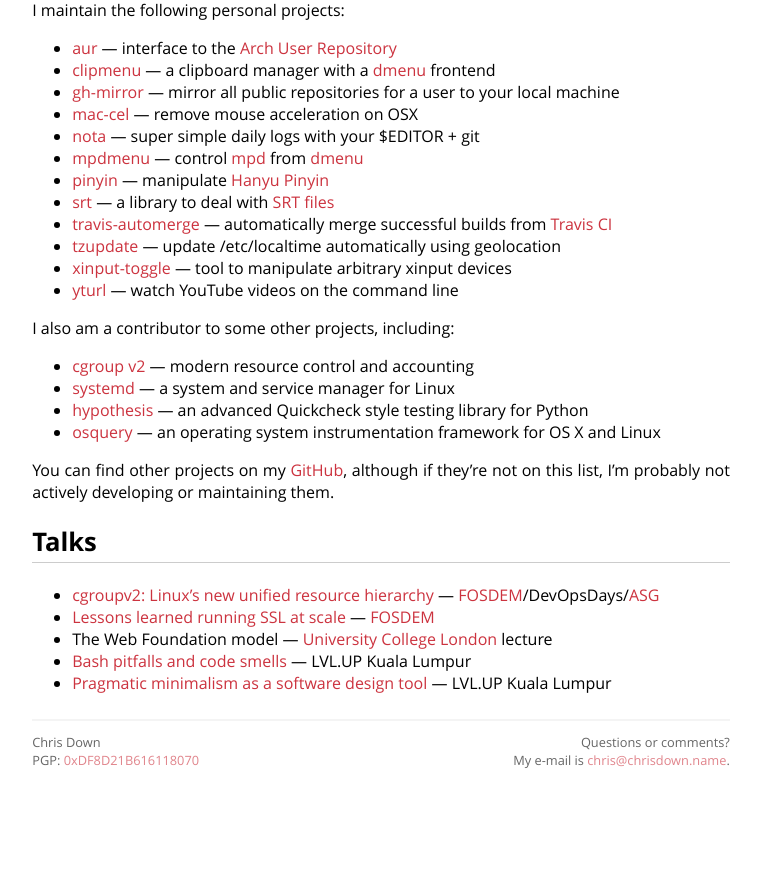
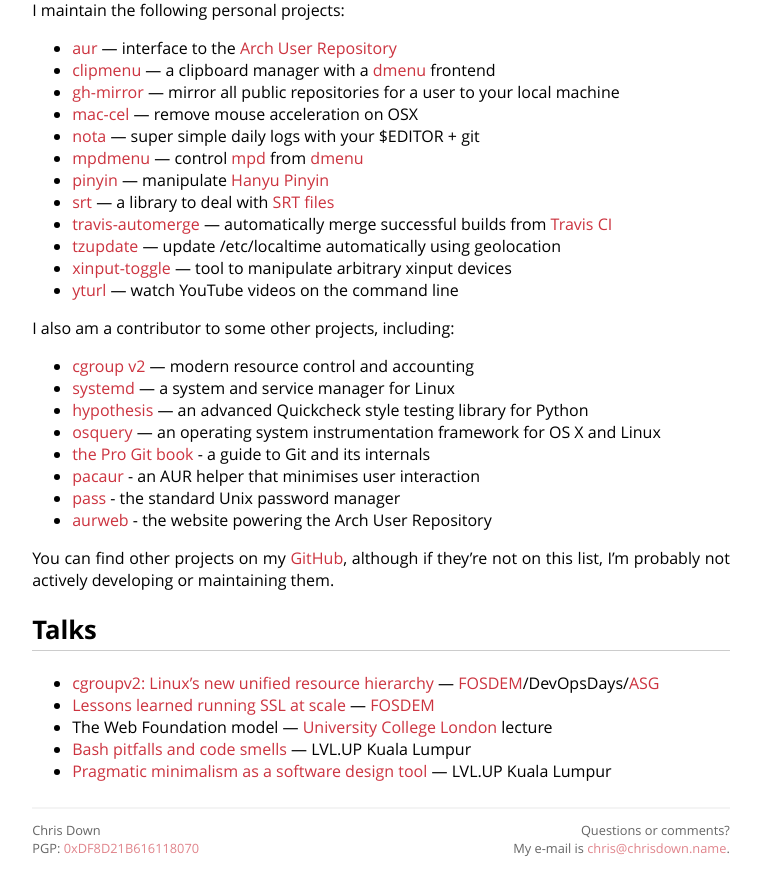
Before and after one commit to cdown/chrisdown.name, a Jekyll site: the page built from index.md, in a window 1280 px wide and 900 px high, scrolled down 1083 px. Shown: the top 895 px of the window, without its empty margins (259-1020 px from the left). Built offline with Jekyll 4.4.1, drawn with Linux system fonts in a browser that asks for light colours; before the commit the page ends 1895 px from its top, so only the background shows below that.

Commit message:
index: Add other projects

```diff
--- a/index.md
+++ b/index.md
@@ -88,6 +88,13 @@ I also am a contributor to some other projects, including:
   Quickcheck style testing library for Python
 - [osquery](https://github.com/facebook/osquery) — an operating system
   instrumentation framework for OS X and Linux
+- [the Pro Git book](https://git-scm.com/book/en/v2) - a guide to Git and its
+  internals
+- [pacaur](https://github.com/rmarquis/pacaur) - an AUR helper that minimises
+  user interaction
+- [pass](https://www.passwordstore.org/) - the standard Unix password manager
+- [aurweb](https://github.com/lfos/aurweb) - the website powering the Arch User
+  Repository
 
 You can find other projects on my [GitHub][], although if they're not on this
 list, I'm probably not actively developing or maintaining them.
```
